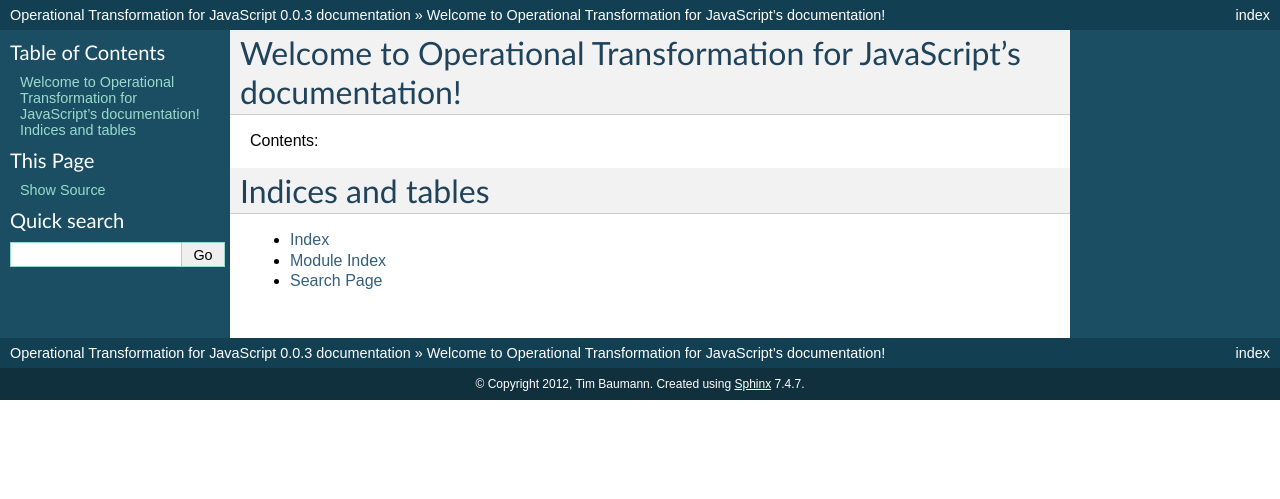
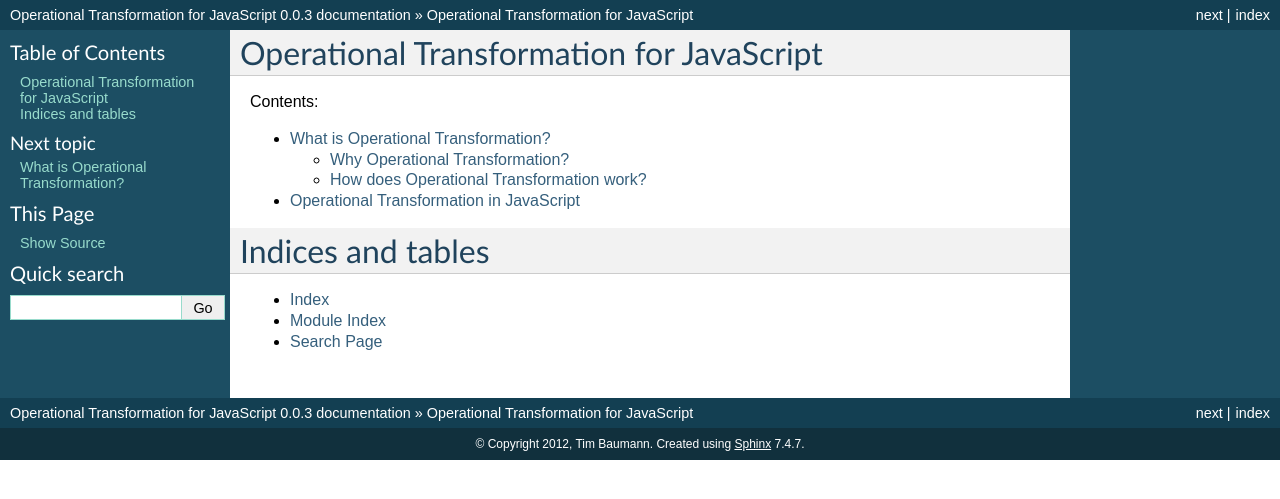
Before and after one commit to Operational-Transformation/ot.js, a Sphinx documentation site: the page built from docs/index.rst, in a window 1280 px wide. Shown: the top 499 px of the page. Built offline with Sphinx 7.4.7, drawn with Linux system fonts in a browser that asks for light colours; some of the changed lines change nothing that is shown.

Commit message:
[doc] explain OT in general

```diff
--- a/docs/index.rst
+++ b/docs/index.rst
@@ -1,16 +1,13 @@
-.. Operational Transformation for JavaScript documentation master file, created by
-   sphinx-quickstart2 on Sat Apr 14 23:39:00 2012.
-   You can adapt this file completely to your liking, but it should at least
-   contain the root `toctree` directive.
-
-Welcome to Operational Transformation for JavaScript's documentation!
-=====================================================================
+Operational Transformation for JavaScript
+=========================================
 
 Contents:
 
 .. toctree::
    :maxdepth: 2
 
+   what-is-ot
+   ot-for-javascript
 
 
 Indices and tables
--- /dev/null
+++ b/docs/ot-for-javascript.rst
@@ -0,0 +1,2 @@
+Operational Transformation in JavaScript
+=========================================
--- /dev/null
+++ b/docs/what-is-ot.rst
@@ -0,0 +1,25 @@
+What is Operational Transformation?
+===================================
+
+
+Why Operational Transformation?
+-------------------------------
+
+The problem that `Operational Transformation (OT) <http://en.wikipedia.org/wiki/Operational_transformation>`_ solves is the following: You want to work on a document, source code or drawing together with other users over the internet and want to see the edits of other users live. Your edits should appear instantaneous without a lag caused by network latency and multiple edits happening at the same time should not lead to divergent document states. This technology is used by many popular applications including:
+
+* `SubEthaEdit (code editor) <http://www.codingmonkeys.de/subethaedit/>`_
+* `EtherPad <http://etherpad.org/>`_
+* `Google Docs <https://docs.google.com/>`_
+* `Mockingbird (tool for creating wireframes) <https://gomockingbird.com/>`_
+
+
+How does Operational Transformation work?
+-----------------------------------------
+
+Here's the short overview:
+
+* Every change to a shared document is represented as an operation. In a text editor, this operation could be the insertion of the character 'A' at position 12. An operation can be applied to the current document resulting in a new document state.
+* To handle concurrent operations, there is a function (usually called transform) that takes two operations that have been applied to the same document state (but on different clients) and computes a new operation that can be applied after the second operation and that preserves the first operation's intended change. Let's make this clear with an example: User A inserts the character 'A' at position 12 while user B inserts 'B' at the beginning at the document. The concurrent operations are therefore ``insert(12, 'A')`` and ``insert(0, 'B')``. If we would simply send B's operation to client A and applied it there, there is no problem. But if we send A's operation to B and apply it after B's operation has been applied, the character 'A' would be inserted one character one position left from the correct position. Moreover, after these operations, A's document state and B's document state wouldn't be the same. Therefore, A's operation ``insert(12, 'A')`` has to be transformed against B's operation to take into account that B inserted a character before position 12 producing the operation ``insert(13, 'A')``. This new operation can be applied on client B after B's operation.
+* This function can be used to build a client-server protocol that handles collaboration between any number of clients. This is explained in Daniel Spiewak's excellent article `Understanding and Applying Operational Transformation <http://www.codecommit.com/blog/java/understanding-and-applying-operational-transformation>`_.
+
+However, you don't have to understand the details of Operational Transformation to use it with this library in your own project.
```
Also changed, not shown: 1 other file.
